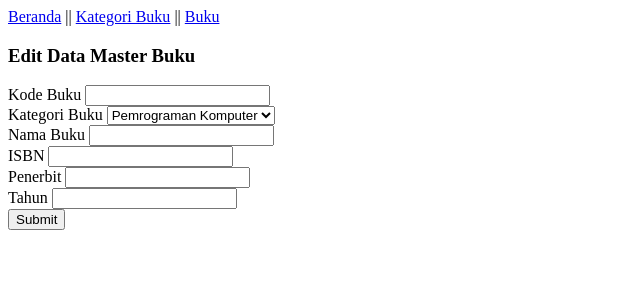
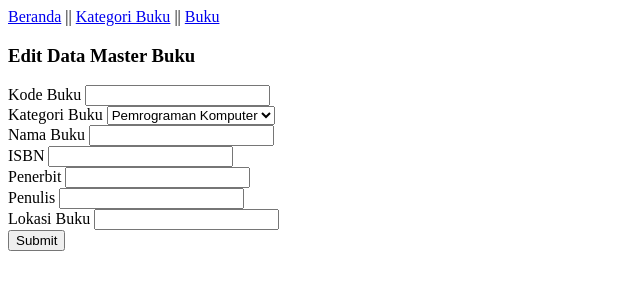
Before and after one commit to anwarfuadi/crud-php-perpustakaan, a PHP site: page /crud-php-perpustakaan/buku/formEdit.php in a window 1280 px wide. Shown: the top 300 px of the page, without its empty margins (0-640 px from the left). Run offline with PHP 8.4, Linux system fonts and the light colour scheme; data comes from the database, SQL or seed files in the repository; data that the repository does not hold is empty.

Commit message:
Removing Tahun Buku

```diff
--- a/buku/add.php
+++ b/buku/add.php
@@ -7,11 +7,10 @@ if ($_SERVER["REQUEST_METHOD"] == "POST") {
     $penerbit=$_POST["penerbit"];
     $penulis=$_POST["penulis"];
     $lokasi_buku=$_POST["lokasi_buku"];
-    $tahun_buku=$_POST["tahun_buku"];
     $kode_buku=generateKodeBuku($nama_buku,$id_kategori);
 
-    $sql = "INSERT INTO buku(id_kategori,kode_buku,nama_buku,isbn,penerbit,penulis,lokasi_buku,tahun_buku)
-    VALUES ('$id_kategori','$kode_buku','$nama_buku','$isbn','$penerbit','$penulis','$lokasi_buku','$tahun_buku')";
+    $sql = "INSERT INTO buku(id_kategori,kode_buku,nama_buku,isbn,penerbit,penulis,lokasi_buku)
+    VALUES ('$id_kategori','$kode_buku','$nama_buku','$isbn','$penerbit','$penulis','$lokasi_buku')";
 
     insert($sql,"buku");
 }
--- a/buku/edit.php
+++ b/buku/edit.php
@@ -6,8 +6,9 @@ if($_SERVER["REQUEST_METHOD"]=="POST"){
     $nama_buku=$_POST['nama_buku'];
     $isbn=$_POST['isbn'];
     $penerbit=$_POST['penerbit'];
+    $penulis=$_POST['penulis'];
+    $lokasi_buku=$_POST['lokasi_buku'];
     $id_kategori=$_POST['id_kategori'];
-    $tahun_buku=$_POST['tahun_buku'];
-    $sql="update buku set kode_buku='$kode_buku', nama_buku='$nama_buku', isbn='$isbn', penerbit='$penerbit',tahun_buku='$tahun_buku', id_kategori='$id_kategori' where id_buku='$id_buku'";
+    $sql="update buku set kode_buku='$kode_buku', nama_buku='$nama_buku', isbn='$isbn', penerbit='$penerbit',penulis='$penulis',lokasi_buku='$lokasi_buku', id_kategori='$id_kategori' where id_buku='$id_buku'";
     update($sql,"buku");
 }
--- a/buku/formAdd.php
+++ b/buku/formAdd.php
@@ -25,8 +25,6 @@
     <input type="text" name="isbn" required><br>
     <label>Penerbit</label>
     <input type="text" name="penerbit" required><br>
-    <label>Tahun</label>
-    <input type="number" name="tahun_buku" required><br>
     <label>Penulis</label>
     <input type="text" name="penulis" required><br>
     <label>Lokasi Buku</label>
--- a/buku/formEdit.php
+++ b/buku/formEdit.php
@@ -35,8 +35,10 @@
     <input type="text" value="<?php echo $data['isbn']; ?>" name="isbn" required><br>
     <label>Penerbit</label>
     <input type="text" value="<?php echo $data['penerbit']; ?>" name="penerbit" required><br>
-    <label>Tahun</label>
-    <input type="text" value="<?php echo $data['tahun_buku']; ?>" name="tahun_buku" required><br>
+    <label>Penulis</label>
+    <input type="text" value="<?php echo $data['penulis']; ?>" name="penulis" required><br>
+    <label>Lokasi Buku</label>
+    <input type="text" value="<?php echo $data['lokasi_buku']; ?>" name="lokasi_buku" required><br>
     <button type="submit">Submit</button>
     </form>
 </body>
--- a/buku/viewDetail.php
+++ b/buku/viewDetail.php
@@ -26,8 +26,6 @@
     <?php echo $data['penulis']; ?><br/>
     Lokasi Buku:
     <?php echo $data['lokasi_buku']; ?><br/>
-    Tahun :
-    <?php echo $data['tahun_buku']; ?><br/>
 
 </body>
 </html>
```
